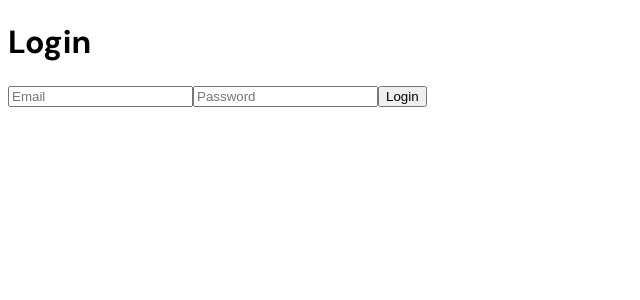
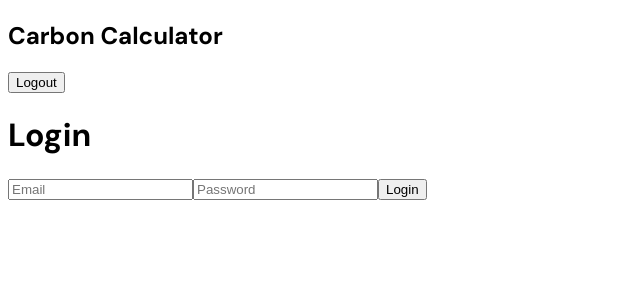
Before and after one commit to sdg877/carbon_calculator_fe, a Next.js app: page /login in a window 1280 px wide. Shown: the top 300 px of the page, without its empty margins (0-640 px from the left). Built offline with nearby package versions, Linux system fonts and the light colour scheme.

Commit message:
Logout button implemented.

```diff
--- a/src/app/layout.js
+++ b/src/app/layout.js
@@ -1,4 +1,5 @@
 import { DM_Sans } from 'next/font/google'
+import LogoutButton from '../components/LogoutButton'
 
 const dmSans = DM_Sans({
   subsets: ['latin'],
@@ -14,7 +15,17 @@ export const metadata = {
 export default function RootLayout({ children }) {
   return (
     <html lang="en">
-      <body className={dmSans.className}>{children}</body>
+      <body className={dmSans.className}>
+        <header>
+          <nav>
+            <h1>Carbon Calculator</h1>
+            <LogoutButton />
+          </nav>
+        </header>
+        <main>
+          {children}
+        </main>
+      </body>
     </html>
   )
 }
```
